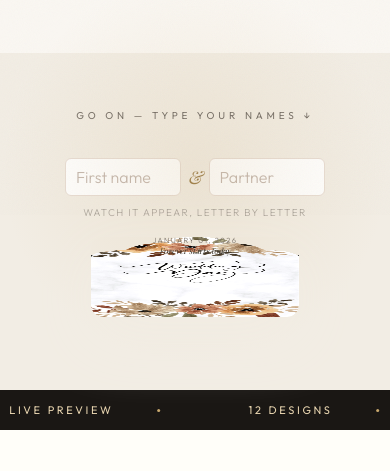
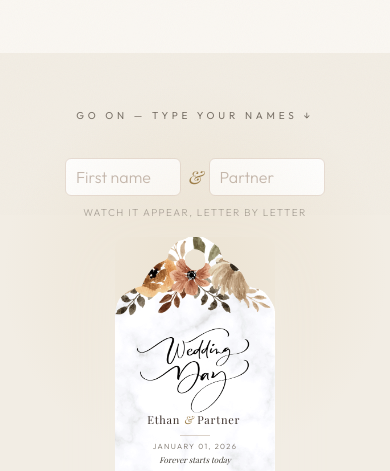
Before and after one commit to heavenxentkeepsakes/home-page, a website: page index.html in a window 390 px wide. Shown: the part 629-1100 px from the top of the page. Drawn offline with nearby package versions, Linux system fonts and the light colour scheme; a web font is replaced by a local one.

Commit message:
Update landing.css

```diff
--- a/landing.css
+++ b/landing.css
@@ -1184,26 +1184,12 @@ body::after {
   }
 
   .l-demo__actions {
-    margin-top: 18px;
-    display: flex;
+    display: block;
+    margin-top: 12px;
   }
 
-  .l-tag-wrap .l-tag-card {
-    display: flex;
-    justify-content: center;
-    align-items: center;
-    flex-direction: column;
-    position: absolute;
-    top: 0;
-    left: 0;
-    width: 100%;
-    height: 100%;
-    margin: 0;
+  .l-demo__actions a {
+    font-size: 10px;
+    padding: 12px;
   }
-
-  .l-tag-wrap .l-tag-card * {
-    margin: 0;
-  }
-
-
 }
```
